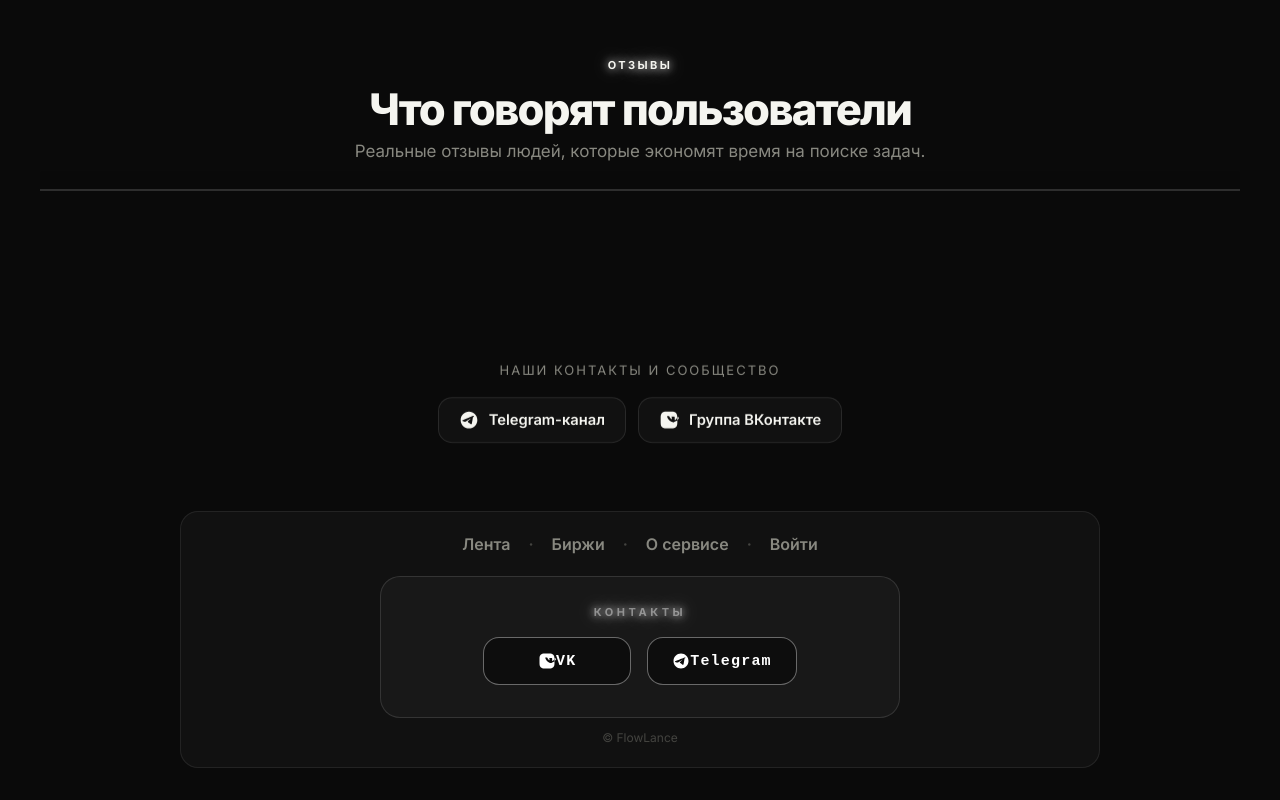
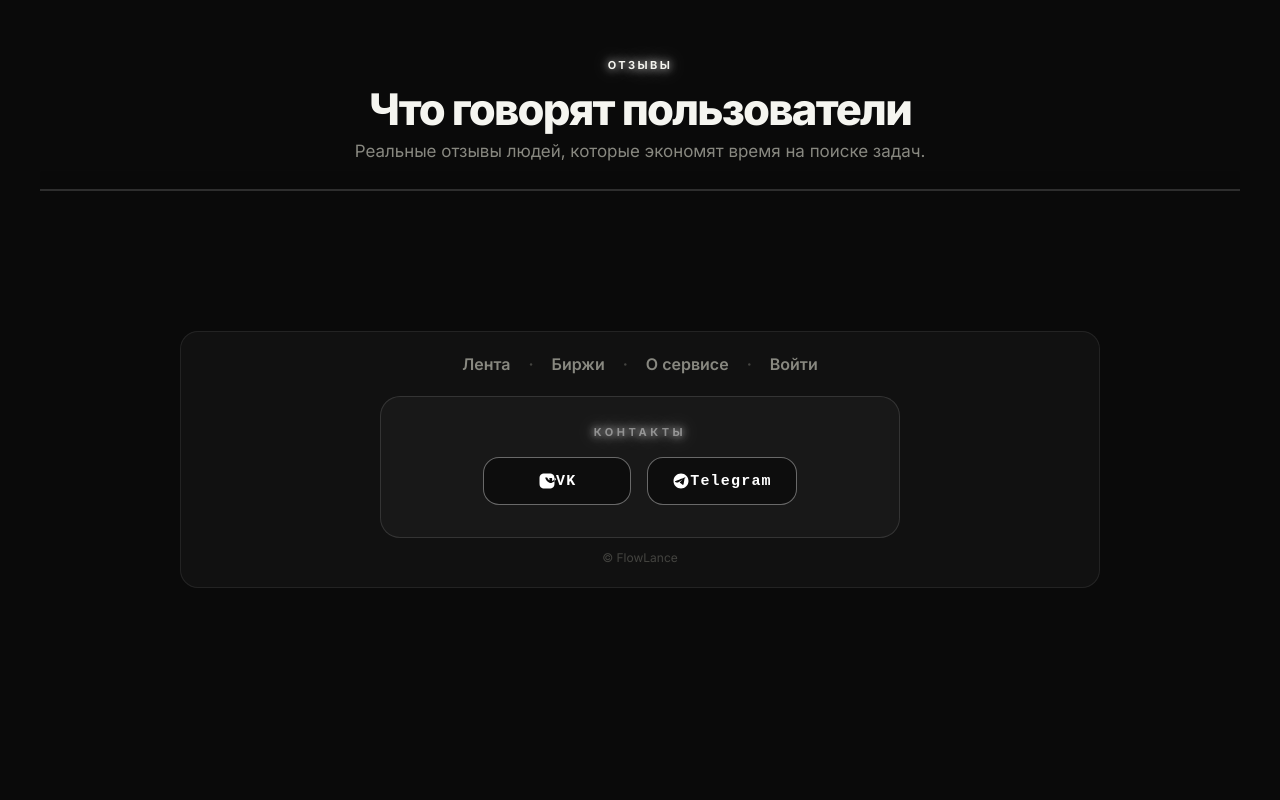
Before and after one commit to k1234554321/flowlance, a website: page public/index.html in a window 1280 px wide. Shown: the part 1572-2372 px from the top of the page. After the commit the page ends 2192 px from the top, so only its background shows below. Drawn offline with Linux system fonts and the light colour scheme; no server answers.

Commit message:
fix: remove duplicate social section above footer

```diff
--- a/public/index.html
+++ b/public/index.html
@@ -133,20 +133,6 @@
     <div class="reviews-dots" id="reviews-dots"></div>
   </section>
 
-  <section class="section hub-section reveal" style="text-align:center;padding:40px 0 20px;">
-    <span style="text-transform:uppercase;letter-spacing:2px;color:#888880;font-size:13px;">Наши контакты и сообщество</span>
-    <div style="display:flex;gap:12px;justify-content:center;flex-wrap:wrap;margin-top:18px;">
-      <a href="https://t.me" target="_blank" rel="noopener noreferrer" style="display:inline-flex;align-items:center;gap:10px;padding:12px 20px;border-radius:14px;border:1px solid rgba(255,255,255,0.1);background:rgba(255,255,255,0.03);color:#f5f5f0;text-decoration:none;font-weight:600;font-size:0.92rem;transition:transform 0.3s,border-color 0.3s,box-shadow 0.3s;" onmouseenter="this.style.transform='translateY(-3px)';this.style.borderColor='rgba(255,255,255,0.25)';this.style.boxShadow='0 12px 32px rgba(0,0,0,0.4)'" onmouseleave="this.style.transform='';this.style.borderColor='rgba(255,255,255,0.1)';this.style.boxShadow=''">
-        <svg width="20" height="20" viewBox="0 0 24 24" fill="currentColor"><path d="M12 2C6.48 2 2 6.48 2 12s4.48 10 10 10 10-4.48 10-10S17.52 2 12 2zm4.64 6.8c-.15 1.58-.8 5.42-1.13 7.19-.14.75-.42 1-.68 1.03-.58.05-1.02-.38-1.58-.75-.88-.58-1.38-.94-2.23-1.5-1-.65-.35-1 .22-1.62.15-.15 2.7-2.48 2.75-2.7.01-.03.01-.14-.06-.2-.07-.06-.17-.04-.25-.02-.11.02-1.83 1.16-5.16 3.42-.49.34-.93.51-1.33.5-.44-.01-1.3-.25-1.93-.46-.78-.25-1.4-.39-1.35-.83.03-.23.35-.46.96-.71 3.76-1.63 6.27-2.71 7.54-3.23 3.58-1.48 4.32-1.74 4.81-1.75.11 0 .35.03.5.16.13.1.17.24.19.34.02.07.03.21.02.3z"/></svg>
-        Telegram-канал
-      </a>
-      <a href="https://vk.com" target="_blank" rel="noopener noreferrer" style="display:inline-flex;align-items:center;gap:10px;padding:12px 20px;border-radius:14px;border:1px solid rgba(255,255,255,0.1);background:rgba(255,255,255,0.03);color:#f5f5f0;text-decoration:none;font-weight:600;font-size:0.92rem;transition:transform 0.3s,border-color 0.3s,box-shadow 0.3s;" onmouseenter="this.style.transform='translateY(-3px)';this.style.borderColor='rgba(255,255,255,0.25)';this.style.boxShadow='0 12px 32px rgba(0,0,0,0.4)'" onmouseleave="this.style.transform='';this.style.borderColor='rgba(255,255,255,0.1)';this.style.boxShadow=''">
-        <svg width="20" height="20" viewBox="0 0 24 24" fill="currentColor"><path d="M15.02 2H8.98C4.02 2 2 4.02 2 8.98v6.04C2 19.98 4.02 22 8.98 22h6.04c4.96 0 6.98-2.02 6.98-6.98V8.98C22 4.02 19.98 2 15.02 2zm3.32 12.21c-.08.19-.28.38-.54.49-.49.2-1.39.06-2.54-.42-1.57-.66-2.92-1.8-4.13-3.41-.66-.88-1.13-1.84-1.42-2.88-.06-.23 0-.44.17-.58.16-.13.4-.19.67-.19h1.18c.28 0 .5.14.62.39.24.51.53 1.03.87 1.53.51.75.98 1.34 1.41 1.74.19.18.35.25.48.21.17-.05.25-.26.25-.63V9.08c0-.44-.11-.7-.34-.81-.15-.08-.12-.17.06-.23.36-.12 1.05-.18 1.83-.18.73 0 1.25.05 1.48.16.32.16.47.48.47.98v2.46c0 .32.06.52.17.62.1.09.24.1.41.02.39-.19.82-.56 1.27-1.1.43-.52.76-1.12.98-1.78.08-.24.28-.39.57-.39h1.26c.36 0 .54.11.54.34 0 .1-.04.24-.11.41-.33.78-.81 1.54-1.43 2.24-.54.61-1.01 1.04-1.4 1.29z"/></svg>
-        Группа ВКонтакте
-      </a>
-    </div>
-  </section>
-
   <footer class="footer-minimal glass reveal">
     <div class="footer-minimal-row">
       <a href="/feed">Лента</a>
```
